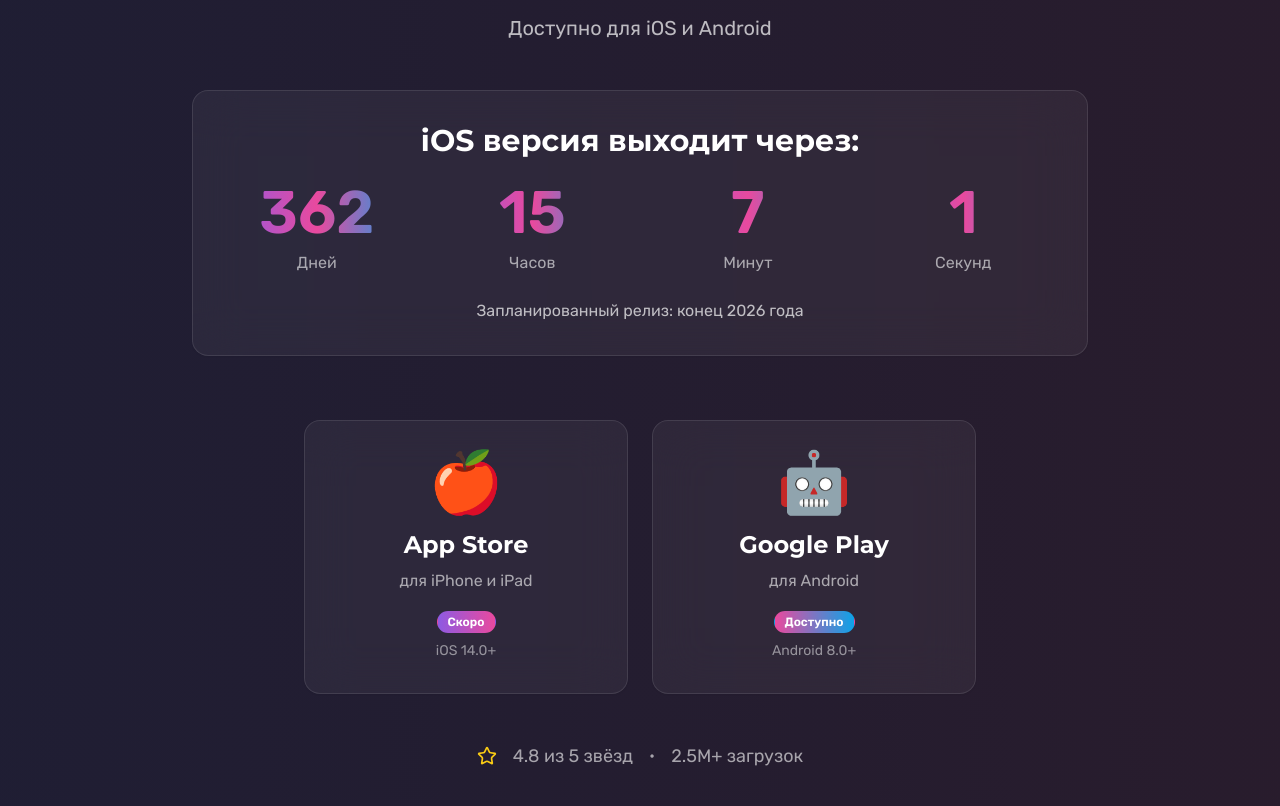
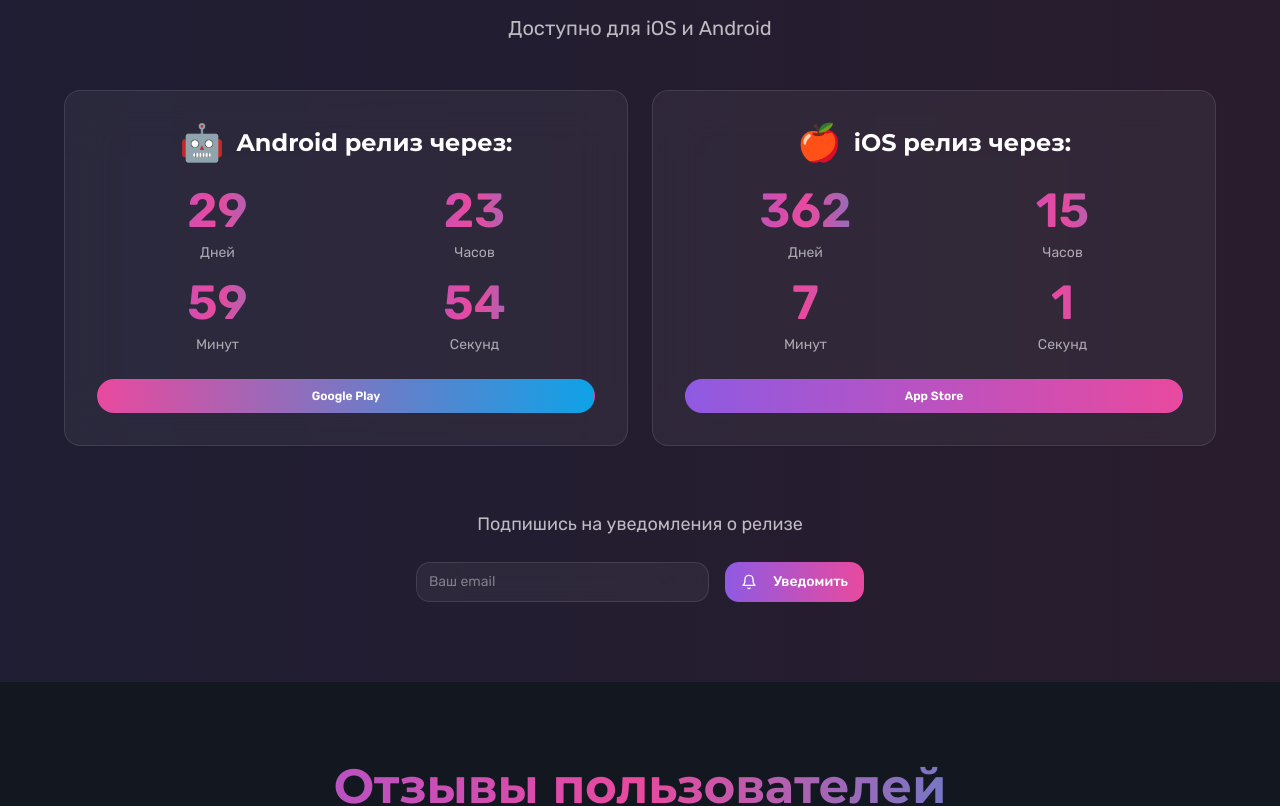
Before and after one commit to pr-poehali-dev/forbidden-site-mobile-app, a React (Vite) app: page / in a window 1280 px wide. Shown: the part 2089-2895 px from the top of the page. Built offline with nearby package versions, Linux system fonts and the light colour scheme.

Commit message:
Android: добавлен реал-тайм отсчёт

```diff
--- a/src/pages/Index.tsx
+++ b/src/pages/Index.tsx
@@ -10,21 +10,34 @@ export default function Index() {
   const [email, setEmail] = useState('');
   const [message, setMessage] = useState('');
   const [isMenuOpen, setIsMenuOpen] = useState(false);
-  const [timeLeft, setTimeLeft] = useState({ days: 0, hours: 0, minutes: 0, seconds: 0 });
+  const [timeLeftIOS, setTimeLeftIOS] = useState({ days: 0, hours: 0, minutes: 0, seconds: 0 });
+  const [timeLeftAndroid, setTimeLeftAndroid] = useState({ days: 0, hours: 0, minutes: 0, seconds: 0 });
 
   useEffect(() => {
-    const targetDate = new Date('2026-12-31T23:59:59').getTime();
+    const iosTargetDate = new Date('2026-12-31T23:59:59').getTime();
+    const now = new Date();
+    const androidTargetDate = new Date(now.getTime() + 30 * 24 * 60 * 60 * 1000).getTime();
 
     const updateCountdown = () => {
       const now = new Date().getTime();
-      const difference = targetDate - now;
 
-      if (difference > 0) {
-        setTimeLeft({
-          days: Math.floor(difference / (1000 * 60 * 60 * 24)),
-          hours: Math.floor((difference % (1000 * 60 * 60 * 24)) / (1000 * 60 * 60)),
-          minutes: Math.floor((difference % (1000 * 60 * 60)) / (1000 * 60)),
-          seconds: Math.floor((difference % (1000 * 60)) / 1000)
+      const iosDifference = iosTargetDate - now;
+      if (iosDifference > 0) {
+        setTimeLeftIOS({
+          days: Math.floor(iosDifference / (1000 * 60 * 60 * 24)),
+          hours: Math.floor((iosDifference % (1000 * 60 * 60 * 24)) / (1000 * 60 * 60)),
+          minutes: Math.floor((iosDifference % (1000 * 60 * 60)) / (1000 * 60)),
+          seconds: Math.floor((iosDifference % (1000 * 60)) / 1000)
+        });
+      }
+
+      const androidDifference = androidTargetDate - now;
+      if (androidDifference > 0) {
+        setTimeLeftAndroid({
+          days: Math.floor(androidDifference / (1000 * 60 * 60 * 24)),
+          hours: Math.floor((androidDifference % (1000 * 60 * 60 * 24)) / (1000 * 60 * 60)),
+          minutes: Math.floor((androidDifference % (1000 * 60 * 60)) / (1000 * 60)),
+          seconds: Math.floor((androidDifference % (1000 * 60)) / 1000)
         });
       }
     };
@@ -224,57 +237,73 @@ export default function Index() {
           <h2 className="text-5xl font-bold mb-4 text-gradient">Скачать Запрет</h2>
           <p className="text-xl text-white/70 mb-12">Доступно для iOS и Android</p>
 
-          <div className="mb-16">
-            <Card className="glass p-8 max-w-4xl mx-auto">
-              <h3 className="text-3xl font-bold mb-6 text-white text-center">iOS версия выходит через:</h3>
-              <div className="grid grid-cols-2 md:grid-cols-4 gap-4 md:gap-8">
+          <div className="mb-16 grid md:grid-cols-2 gap-6 max-w-6xl mx-auto">
+            <Card className="glass p-8">
+              <div className="flex items-center justify-center gap-3 mb-6">
+                <div className="text-4xl">🤖</div>
+                <h3 className="text-2xl font-bold text-white">Android релиз через:</h3>
+              </div>
+              <div className="grid grid-cols-2 gap-4">
                 <div className="text-center">
-                  <div className="text-5xl md:text-6xl font-bold text-gradient mb-2">{timeLeft.days}</div>
-                  <div className="text-white/60 text-sm md:text-base">Дней</div>
+                  <div className="text-4xl md:text-5xl font-bold text-gradient mb-2">{timeLeftAndroid.days}</div>
+                  <div className="text-white/60 text-sm">Дней</div>
                 </div>
                 <div className="text-center">
-                  <div className="text-5xl md:text-6xl font-bold text-gradient mb-2">{timeLeft.hours}</div>
-                  <div className="text-white/60 text-sm md:text-base">Часов</div>
+                  <div className="text-4xl md:text-5xl font-bold text-gradient mb-2">{timeLeftAndroid.hours}</div>
+                  <div className="text-white/60 text-sm">Часов</div>
                 </div>
                 <div className="text-center">
-                  <div className="text-5xl md:text-6xl font-bold text-gradient mb-2">{timeLeft.minutes}</div>
-                  <div className="text-white/60 text-sm md:text-base">Минут</div>
+                  <div className="text-4xl md:text-5xl font-bold text-gradient mb-2">{timeLeftAndroid.minutes}</div>
+                  <div className="text-white/60 text-sm">Минут</div>
                 </div>
                 <div className="text-center">
-                  <div className="text-5xl md:text-6xl font-bold text-gradient mb-2">{timeLeft.seconds}</div>
-                  <div className="text-white/60 text-sm md:text-base">Секунд</div>
+                  <div className="text-4xl md:text-5xl font-bold text-gradient mb-2">{timeLeftAndroid.seconds}</div>
+                  <div className="text-white/60 text-sm">Секунд</div>
                 </div>
               </div>
-              <p className="text-center text-white/70 mt-6">Запланированный релиз: конец 2026 года</p>
+              <Badge className="bg-gradient-to-r from-secondary to-accent mt-6 w-full justify-center py-2">Google Play</Badge>
+            </Card>
+
+            <Card className="glass p-8">
+              <div className="flex items-center justify-center gap-3 mb-6">
+                <div className="text-4xl">🍎</div>
+                <h3 className="text-2xl font-bold text-white">iOS релиз через:</h3>
+              </div>
+              <div className="grid grid-cols-2 gap-4">
+                <div className="text-center">
+                  <div className="text-4xl md:text-5xl font-bold text-gradient mb-2">{timeLeftIOS.days}</div>
+                  <div className="text-white/60 text-sm">Дней</div>
+                </div>
+                <div className="text-center">
+                  <div className="text-4xl md:text-5xl font-bold text-gradient mb-2">{timeLeftIOS.hours}</div>
+                  <div className="text-white/60 text-sm">Часов</div>
+                </div>
+                <div className="text-center">
+                  <div className="text-4xl md:text-5xl font-bold text-gradient mb-2">{timeLeftIOS.minutes}</div>
+                  <div className="text-white/60 text-sm">Минут</div>
+                </div>
+                <div className="text-center">
+                  <div className="text-4xl md:text-5xl font-bold text-gradient mb-2">{timeLeftIOS.seconds}</div>
+                  <div className="text-white/60 text-sm">Секунд</div>
+                </div>
+              </div>
+              <Badge className="bg-gradient-to-r from-primary to-secondary mt-6 w-full justify-center py-2">App Store</Badge>
             </Card>
           </div>
 
-          <div className="flex flex-col sm:flex-row gap-6 justify-center items-center max-w-2xl mx-auto">
-            <Card className="glass p-8 flex-1 w-full hover-scale cursor-pointer group relative overflow-hidden">
-              <div className="absolute inset-0 bg-gradient-to-br from-primary/20 to-secondary/20 opacity-0 group-hover:opacity-100 transition-opacity"></div>
-              <div className="relative z-10">
-                <div className="text-6xl mb-4">🍎</div>
-                <h3 className="text-2xl font-bold mb-2 text-white">App Store</h3>
-                <p className="text-white/60 mb-4">для iPhone и iPad</p>
-                <Badge className="bg-gradient-to-r from-primary to-secondary mb-2">Скоро</Badge>
-                <div className="text-sm text-white/50">iOS 14.0+</div>
-              </div>
-            </Card>
-
-            <Card className="glass p-8 flex-1 w-full hover-scale cursor-pointer group">
-              <div className="text-6xl mb-4">🤖</div>
-              <h3 className="text-2xl font-bold mb-2 text-white">Google Play</h3>
-              <p className="text-white/60 mb-4">для Android</p>
-              <Badge className="bg-gradient-to-r from-secondary to-accent mb-2">Доступно</Badge>
-              <div className="text-sm text-white/50">Android 8.0+</div>
-            </Card>
-          </div>
-
-          <div className="mt-12 flex items-center justify-center gap-4 text-white/60">
-            <Icon name="Star" size={20} className="text-yellow-400" />
-            <span className="text-lg">4.8 из 5 звёзд</span>
-            <span>•</span>
-            <span className="text-lg">2.5M+ загрузок</span>
+          <div className="text-center">
+            <p className="text-white/70 text-lg">Подпишись на уведомления о релизе</p>
+            <div className="flex flex-col sm:flex-row gap-4 justify-center items-center mt-6 max-w-md mx-auto">
+              <Input
+                type="email"
+                placeholder="Ваш email"
+                className="glass border-white/20 text-white placeholder:text-white/40"
+              />
+              <Button className="bg-gradient-to-r from-primary to-secondary hover:opacity-90 w-full sm:w-auto">
+                <Icon name="Bell" className="mr-2" size={20} />
+                Уведомить
+              </Button>
+            </div>
           </div>
         </div>
       </section>
```
